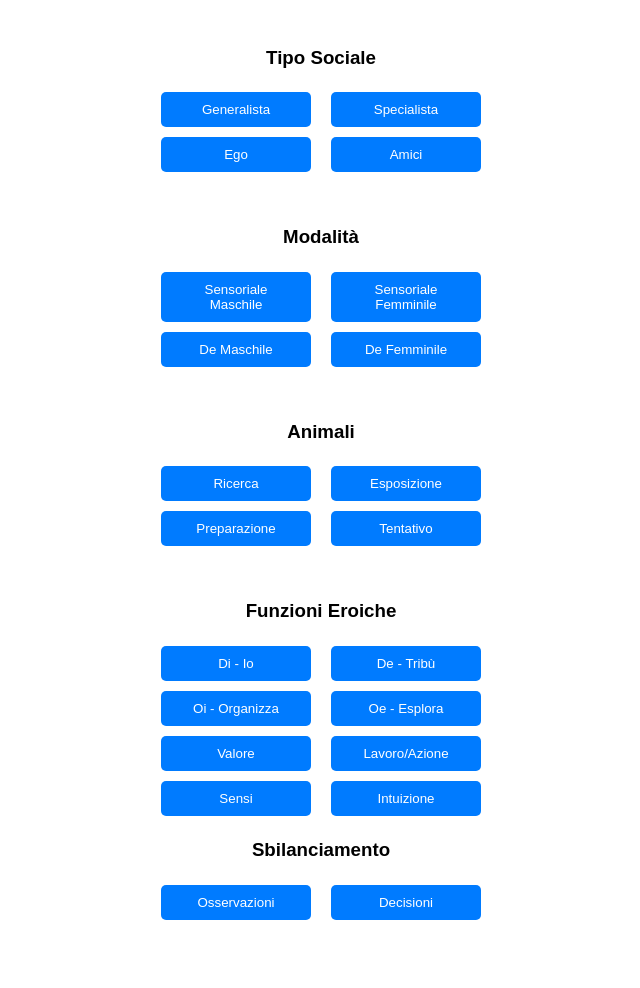
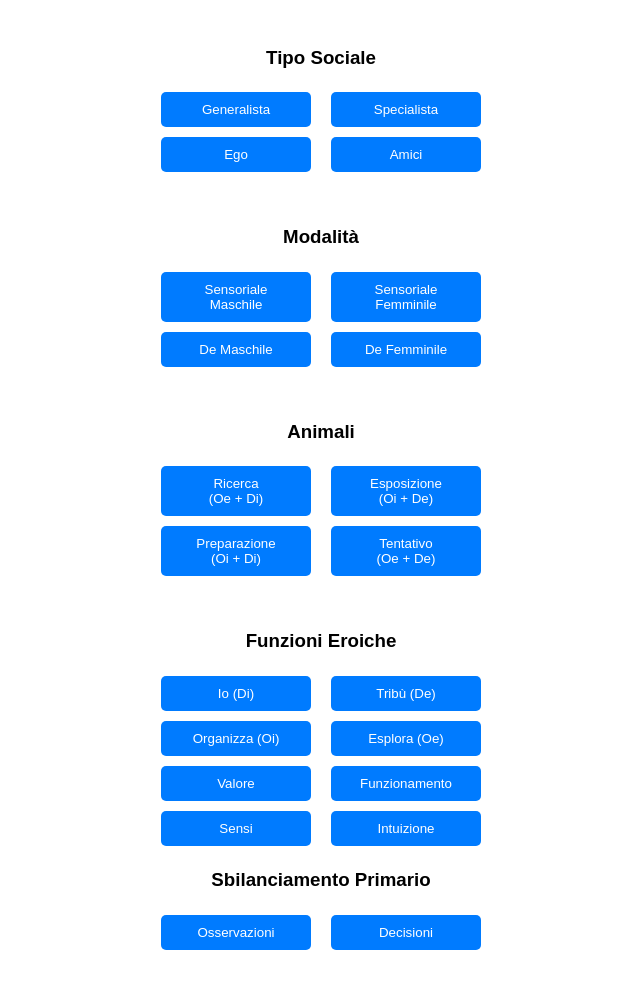
Before and after one commit to TheFreezingChicken/op-ita-tipizzazione, a plain HTML site: page docs/index.html in a window 1280 px wide. Shown: the whole page, without its empty margins (319-959 px from the left). Before the commit the page ends 963 px from the top, so only its background shows below. Drawn offline with Linux system fonts and the light colour scheme.

Commit message:
Aggiorna nomi

```diff
--- a/docs/index.html
+++ b/docs/index.html
@@ -38,12 +38,12 @@
     <h3>Animali</h3>
 
     <div class="row">
-        <button class="btn left-btn" data-row="5">Ricerca</button>
-        <button class="btn right-btn" data-row="5">Esposizione</button>
+        <button class="btn left-btn" data-row="5">Ricerca <br> (Oe + Di)</button>
+        <button class="btn right-btn" data-row="5">Esposizione <br> (Oi + De)</button>
     </div>
     <div class="row">
-        <button class="btn left-btn" data-row="6">Preparazione</button>
-        <button class="btn right-btn" data-row="6">Tentativo</button>
+        <button class="btn left-btn" data-row="6">Preparazione <br> (Oi + Di)</button>
+        <button class="btn right-btn" data-row="6">Tentativo <br> (Oe + De)</button>
     </div>
 
 
@@ -52,25 +52,25 @@
     <h3>Funzioni Eroiche</h3>
 
     <div class="row">
-        <button class="btn left-btn" data-row="7">Di - Io</button>
-        <button class="btn right-btn" data-row="7">De - Tribù</button>
+        <button class="btn left-btn" data-row="7">Io (Di)</button>
+        <button class="btn right-btn" data-row="7">Tribù (De)</button>
     </div>
     <div class="row">
-        <button class="btn left-btn" data-row="8">Oi - Organizza</button>
-        <button class="btn right-btn" data-row="8">Oe - Esplora</button>
+        <button class="btn left-btn" data-row="8">Organizza (Oi)</button>
+        <button class="btn right-btn" data-row="8">Esplora (Oe)</button>
     </div>
 
 
     <div class="row">
         <button class="btn left-btn" data-row="9">Valore</button>
-        <button class="btn right-btn" data-row="9">Lavoro/Azione</button>
+        <button class="btn right-btn" data-row="9">Funzionamento</button>
     </div>
     <div class="row">
         <button class="btn left-btn" data-row="10">Sensi</button>
         <button class="btn right-btn" data-row="10">Intuizione</button>
     </div>
 
-    <h3>Sbilanciamento</h3>
+    <h3>Sbilanciamento Primario</h3>
 
     <div class="row">
         <button class="btn left-btn" data-row="11">Osservazioni</button>
```
